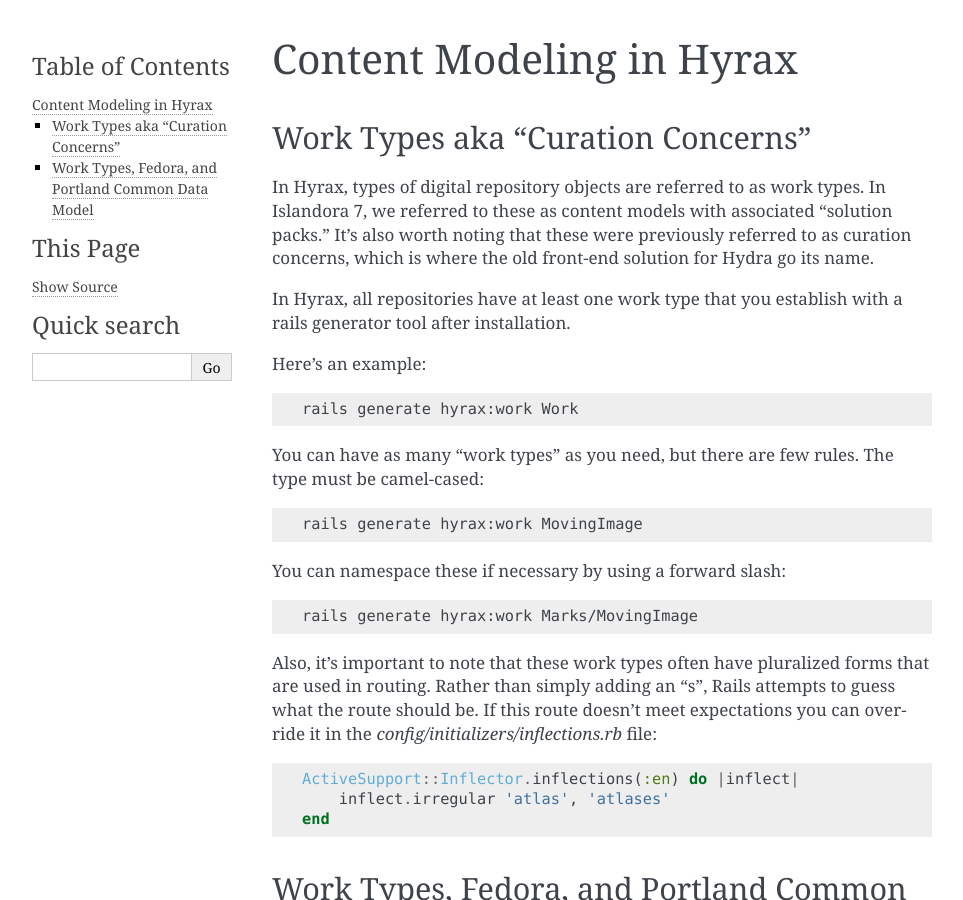
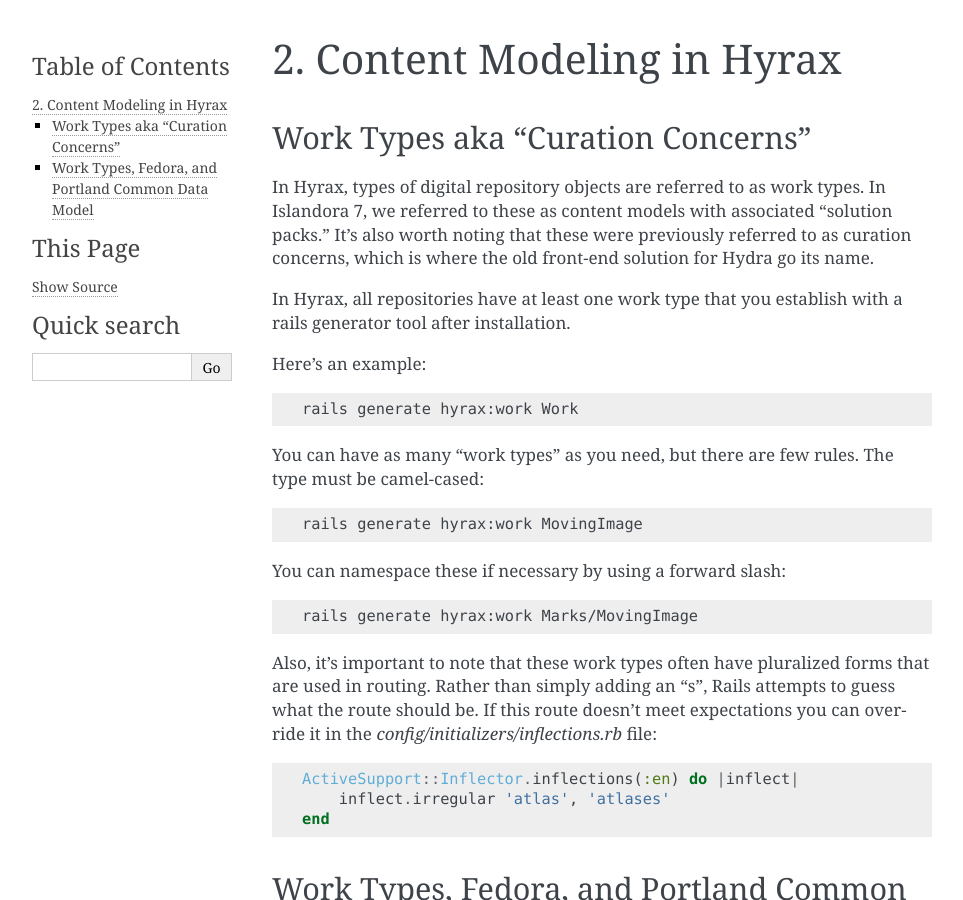
Before and after one commit to markpbaggett/utk_hyrax_review_docs, a Sphinx documentation site: the page built from docs/source/contents/content_models.rst, in a window 1280 px wide and 900 px high. Shown: the whole window, without its empty margins (148-1111 px from the left). Built offline with Sphinx 7.4.7, drawn with Linux system fonts in a browser that asks for light colours.

Commit message:
Semantically name titles.

```diff
--- a/docs/source/contents/content_models.rst
+++ b/docs/source/contents/content_models.rst
@@ -1,5 +1,5 @@
-Content Modeling in Hyrax
-=========================
+2. Content Modeling in Hyrax
+============================
 
 Work Types aka "Curation Concerns"
 ----------------------------------
--- a/docs/source/contents/intro.rst
+++ b/docs/source/contents/intro.rst
@@ -1,5 +1,5 @@
-About Hyrax
-===========
+1. Intro and About
+==================
 
 For many years, the Hydra / Samvera community had two major front end solutions: CurationConcerns and Sufia. These
 solutions were built on the Hydra framework and geared at separate needs. CurationConcerns' main focus was on digital
--- a/docs/source/contents/mods_to_rdf.rst
+++ b/docs/source/contents/mods_to_rdf.rst
@@ -1,5 +1,5 @@
-UTK MODS to RDF
-===============
+3. MODS to RDF
+==============
 
 Hyrax 2.0 Metadata Application Profile
 --------------------------------------
--- a/docs/source/contents/working_in_hyrax.rst
+++ b/docs/source/contents/working_in_hyrax.rst
@@ -1,5 +1,5 @@
-Working in Hyrax
-================
+4. Working in Hyrax
+===================
 
 Adding a New Metadata Field with Integration Tests and Unit Tests with Capybara
 -------------------------------------------------------------------------------
```
